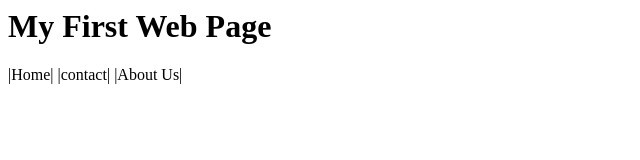
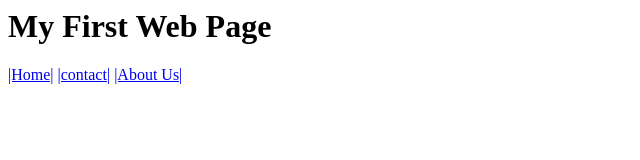
Before and after one commit to SamanMaroof/My-work, a plain HTML site: page webpage.html in a window 1280 px wide. Shown: the whole page, without its empty margins (0-640 px from the left). Drawn offline with Linux system fonts and the light colour scheme.

Commit message:
First Webpage

```diff
--- a/webpage.html
+++ b/webpage.html
@@ -4,8 +4,8 @@
         </head>
         <body>
             <h1>My First Web Page<b></b></h1>
-            <a href="Home.html"></a> |Home|
-            <a href="contact.html"></a>|contact|
-            <a href="aboutus.html"></a>|About Us|
+            <a href="Home.html">|Home|</a>
+            <a href="contact.html">|contact|</a>
+            <a href="aboutus.html">|About Us|</a>
         </body>
 </html>
```
Also changed, not shown: aboutus.html (added, +8 -0 lines), contact.html (added, +8 -0 lines), 1 other file.
